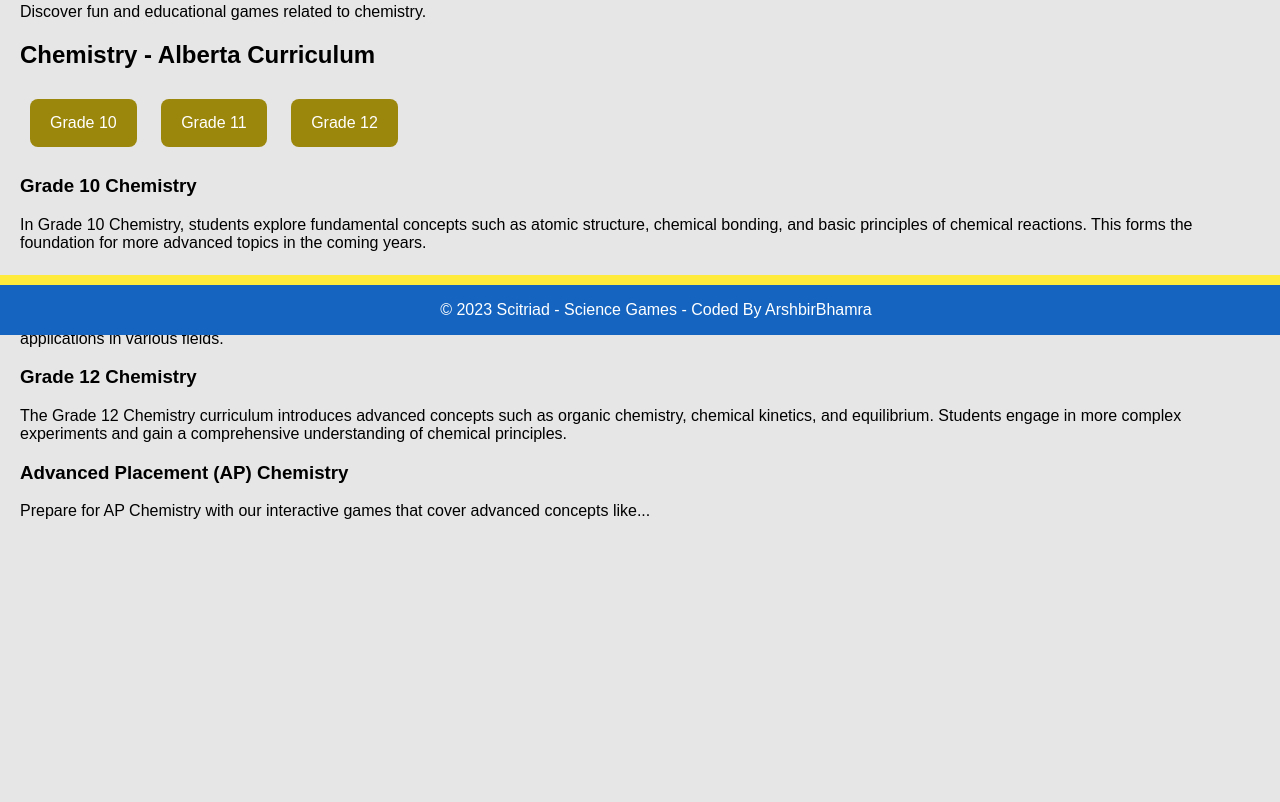
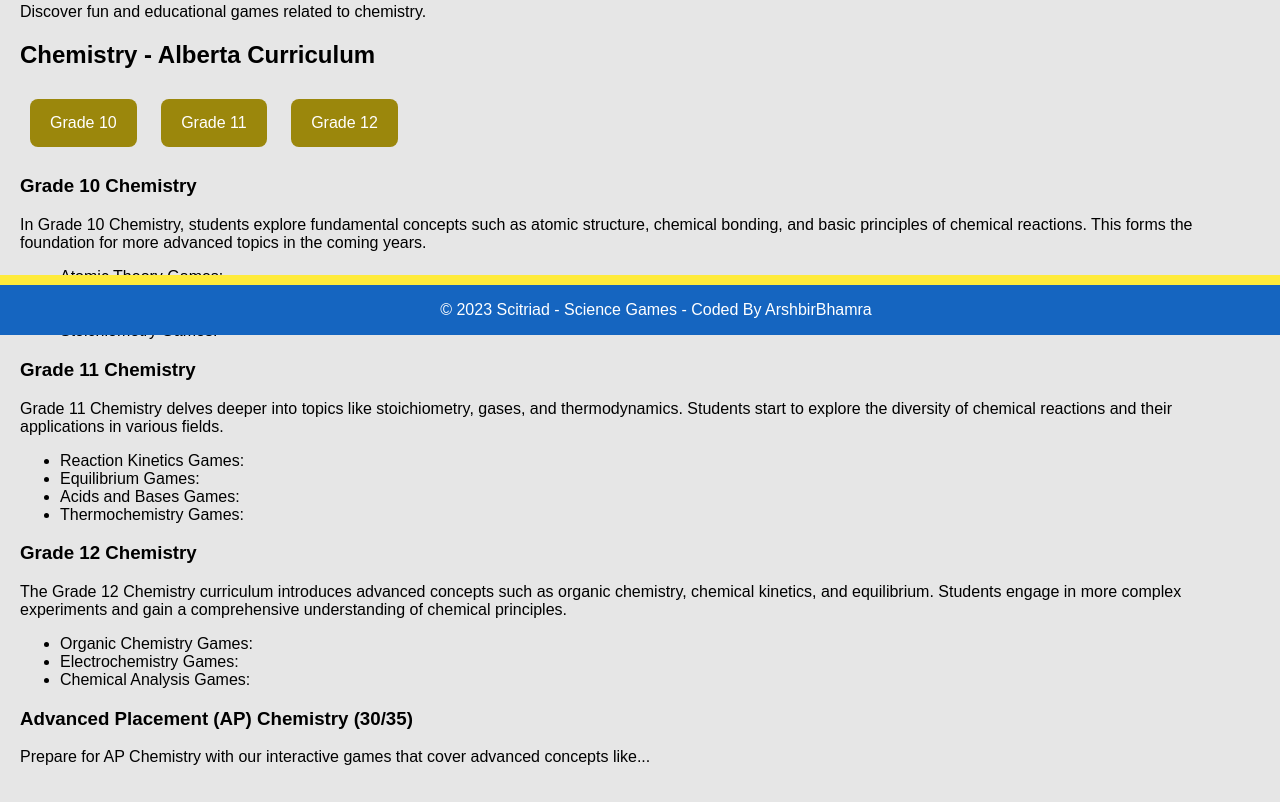
Before and after one commit to arshkin/SciTriad, a plain HTML site: page ChemistryHome.html in a window 1280 px wide. Shown: the part 465-1267 px from the top of the page. Before the commit the page ends 1021 px from the top, so only its background shows below. Drawn offline with Linux system fonts and the light colour scheme.

Commit message:
Update ChemistryHome.html

```diff
--- a/ChemistryHome.html
+++ b/ChemistryHome.html
@@ -110,6 +110,7 @@
             display: inline-block;
             margin: 0 auto; /* Center the image */
             border-radius: 10px;
+            cursor: pointer;
 
         }
 
@@ -120,7 +121,10 @@
 <body>
 
     <header>
-        <img id="logo" src="Scitriad.png" alt="Scitriad Logo">
+        <a href="index.html">
+            <img id="logo" src="Scitriad.png" alt="Scitriad Logo">
+        </a>
+        <!-- Your header content -->
     </header>
 
     <nav>
@@ -144,22 +148,45 @@
         <div id="grade10">
             <h3>Grade 10 Chemistry</h3>
             <p>In Grade 10 Chemistry, students explore fundamental concepts such as atomic structure, chemical bonding, and basic principles of chemical reactions. This forms the foundation for more advanced topics in the coming years.</p>
+
+            <ul>
+                <li>Atomic Theory Games:</li>
+                <li>Chemical Bonding Games:</li>
+                <li>Chemical Reactions Games:</li>
+                <li>Stoichiometry Games:</li>
+                <!-- Add more subjects as needed -->
+            </ul>
+
         </div>
 
         <div id="grade11">
             <h3>Grade 11 Chemistry</h3>
             <p>Grade 11 Chemistry delves deeper into topics like stoichiometry, gases, and thermodynamics. Students start to explore the diversity of chemical reactions and their applications in various fields.</p>
+
+            <ul>
+                <li>Reaction Kinetics Games:</li>
+                <li>Equilibrium Games:</li>
+                <li>Acids and Bases Games:</li>
+                <li>Thermochemistry Games:</li>
+                <!-- Add more subjects as needed -->
+            </ul>
         </div>
 
         <div id="grade12">
             <h3>Grade 12 Chemistry</h3>
             <p>The Grade 12 Chemistry curriculum introduces advanced concepts such as organic chemistry, chemical kinetics, and equilibrium. Students engage in more complex experiments and gain a comprehensive understanding of chemical principles.</p>
+            <ul>
+                <li>Organic Chemistry Games:</li>
+                <li>Electrochemistry Games:</li>
+                <li>Chemical Analysis Games:</li>
+                <!-- Add more subjects as needed -->
+            </ul>
         </div>
 
 
 
 
-        <h3>Advanced Placement (AP) Chemistry</h3>
+        <h3>Advanced Placement (AP) Chemistry (30/35)</h3>
         <p>Prepare for AP Chemistry with our interactive games that cover advanced concepts like...</p>
         <!-- Add specific content related to AP Chemistry -->
     </section>
```
